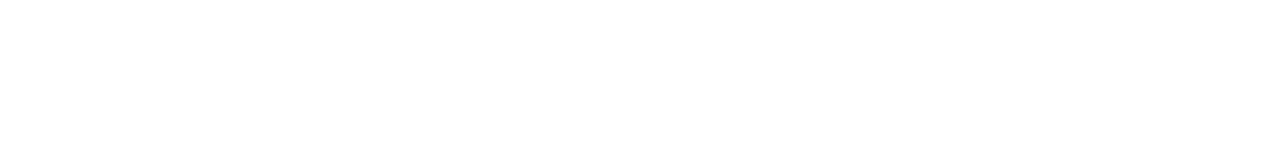
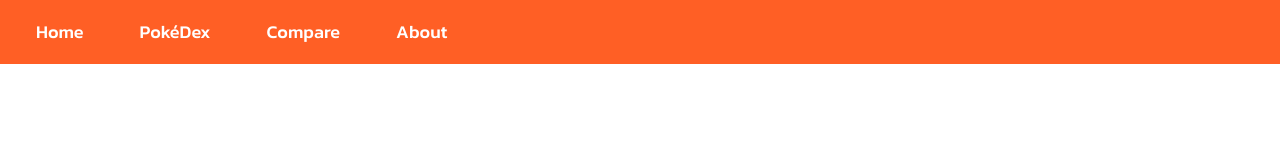
Before and after one commit to DaviWebDev/pokedex-project, a plain HTML site: page src/pokemon.html in a window 1280 px wide. Drawn offline with Linux system fonts and the light colour scheme.

Commit message:
feat(header): adiciona responsividade ao header

```diff
--- a/src/css/components/header.css
+++ b/src/css/components/header.css
@@ -1,13 +1,13 @@
 .header {
   background-color: var(--primary-color);
   width: 100%;
-  height: 60px;
+  min-height: 4rem;
+  display: flex;
+  justify-content: center;
 }
 
-.header nav {
-  height: 100%;
+.header__nav {
   display: flex;
-  justify-content: center;
 }
 
 .header__list {
@@ -17,7 +17,7 @@
 
 .header__link {
   font-family: var(--primary-font-family);
-  font-size: var(--font-size-md);
+  font-size: var(--font-size-base);
   font-weight: var(--font-weight-medium);
   text-decoration: none;
   color: white;
@@ -32,3 +32,27 @@
   background-color: #eaeaea;
   color: black;
 }
+
+@media (width >= 30rem) {
+  .header__list {
+    gap: var(--space-lg);
+  }
+
+  .header__link {
+    padding: 0.5rem 1rem;
+  }
+}
+
+@media (width >= 48rem) {
+  .header {
+    justify-content: start;
+  }
+
+  .header__nav {
+    padding-left: 1.25rem;
+  }
+
+  .header__link {
+    font-size: var(--font-size-md);
+  }
+}
--- a/src/pokedex.html
+++ b/src/pokedex.html
@@ -0,0 +1,36 @@
+<!doctype html>
+<html lang="en">
+  <head>
+    <meta charset="UTF-8" />
+    <meta name="viewport" content="width=device-width, initial-scale=1.0" />
+    <link rel="icon" href="./assets/pokeIcon.svg" type="image/svg+xml" />
+    <title>Pokémon Wiki</title>
+    <link rel="preconnect" href="https://fonts.googleapis.com" />
+    <link rel="preconnect" href="https://fonts.gstatic.com" crossorigin />
+    <link href="https://fonts.googleapis.com/css2?family=Kanit:wght@400;500;700&display=swap" rel="stylesheet" />
+    <link rel="stylesheet" href="./css/base/reset.css" />
+    <link rel="stylesheet" href="./css/base/variables.css" />
+    <link rel="stylesheet" href="./css/components/header.css" />
+    <link rel="stylesheet" href="./css/pages/pokedex.css" />
+  </head>
+  <body>
+    <header class="header">
+      <nav class="header__nav">
+        <ul class="header__list">
+          <li class="header__item">
+            <a class="header__link" href="./index.html">Home</a>
+          </li>
+          <li class="header__item">
+            <a class="header__link" href="./pokedex.html">PokéDex</a>
+          </li>
+          <li class="header__item">
+            <a class="header__link" href="#">Compare</a>
+          </li>
+          <li class="header__item">
+            <a class="header__link" href="#">About</a>
+          </li>
+        </ul>
+      </nav>
+    </header>
+  </body>
+</html>
--- a/src/pokemon.html
+++ b/src/pokemon.html
@@ -0,0 +1,39 @@
+<!doctype html>
+<html lang="en">
+  <head>
+    <meta charset="UTF-8" />
+    <meta name="viewport" content="width=device-width, initial-scale=1.0" />
+    <link rel="icon" href="./assets/pokeIcon.svg" type="image/svg+xml" />
+    <title>Pokémon Wiki</title>
+    <link rel="preconnect" href="https://fonts.googleapis.com" />
+    <link rel="preconnect" href="https://fonts.gstatic.com" crossorigin />
+    <link
+      href="https://fonts.googleapis.com/css2?family=Kanit:ital,wght@0,100;0,200;0,300;0,400;0,500;0,600;0,700;0,800;0,900;1,100;1,200;1,300;1,400;1,500;1,600;1,700;1,800;1,900&display=swap"
+      rel="stylesheet"
+    />
+    <link rel="stylesheet" href="./css/base/reset.css" />
+    <link rel="stylesheet" href="./css/base/variables.css" />
+    <link rel="stylesheet" href="./css/components/header.css" />
+    <link rel="stylesheet" href="./css/pages/pokemon.css" />
+  </head>
+  <body>
+    <header class="header">
+      <nav class="header__nav">
+        <ul class="header__list">
+          <li class="header__item">
+            <a class="header__link" href="./index.html">Home</a>
+          </li>
+          <li class="header__item">
+            <a class="header__link" href="./pokedex.html">PokéDex</a>
+          </li>
+          <li class="header__item">
+            <a class="header__link" href="#">Compare</a>
+          </li>
+          <li class="header__item">
+            <a class="header__link" href="#">About</a>
+          </li>
+        </ul>
+      </nav>
+    </header>
+  </body>
+</html>
```
Also changed, not shown: src/index.html (+1 -1 lines).
